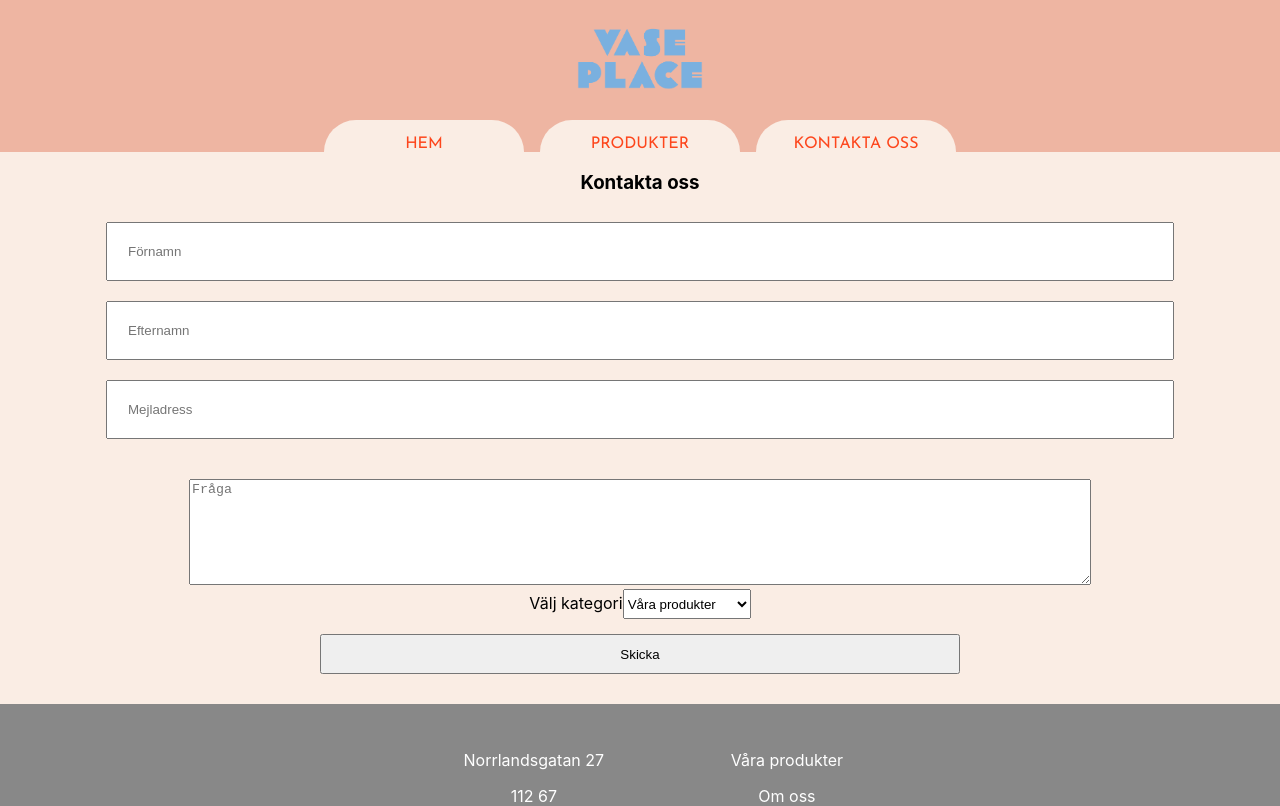
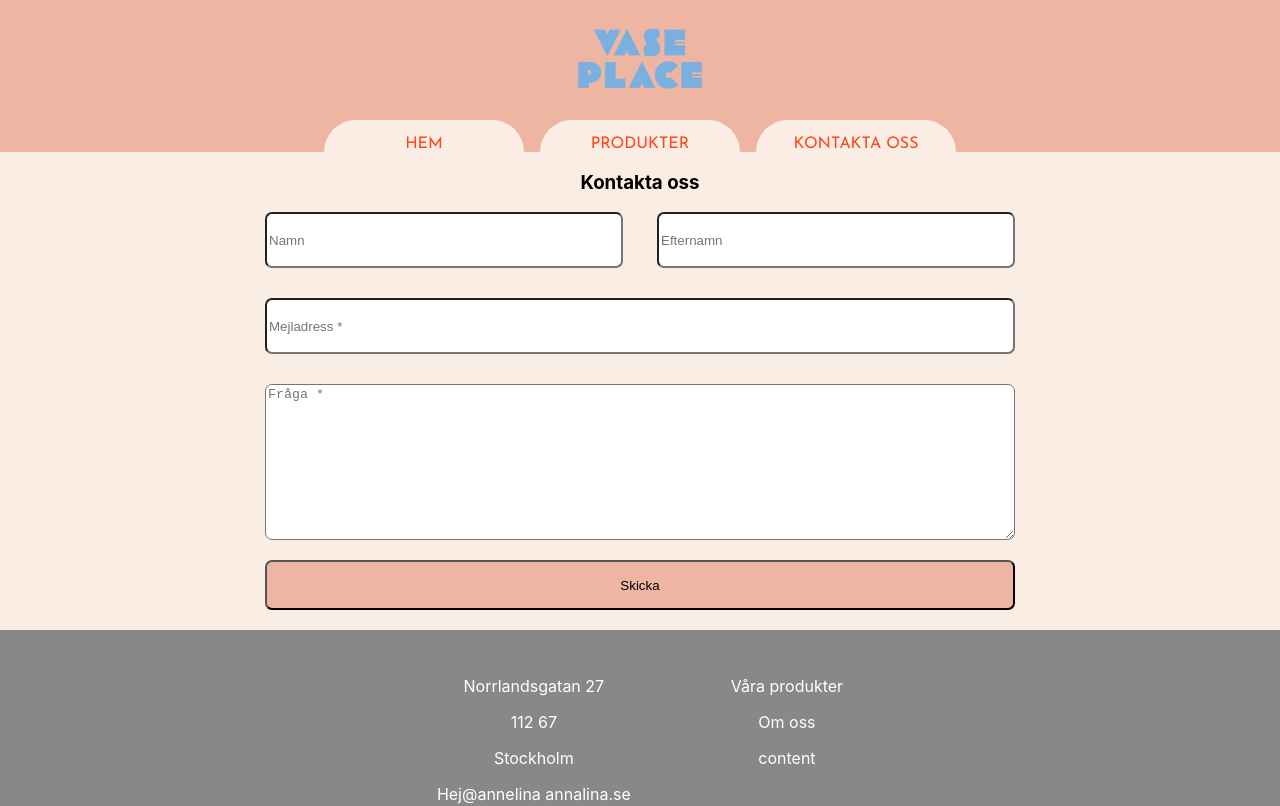
Before and after one commit to annamcn98/Examensarbete-2023, a React (Create React App) app: page /Kontakt in a window 1280 px wide. Shown: the top 806 px of the page. Built offline with nearby package versions, Linux system fonts and the light colour scheme; what @woocommerce/woocommerce-rest-api would draw is missing.

Commit message:
Styling ok

```diff
--- a/src/pages/Kontakt.js
+++ b/src/pages/Kontakt.js
@@ -3,58 +3,75 @@ import styled from 'styled-components'
 
 function Kontakt() {
   return (
-    <form>
+    <Form>
         <h3>Kontakta oss</h3>
-        <Input placeholder="Förnamn" />
+        <Divflex>
+        <Input placeholder="Namn" />
         <Input placeholder="Efternamn" />
-        <Input placeholder="Mejladress" />
-        <Textarea placeholder="Fråga" />
-        <br></br>
-
-        <label>Välj kategori</label>
-      <Select>
-        <option>Våra produkter</option>
-        <br></br>
-        <option>Samarbeta med oss</option>
-        <option>Jobba hos oss</option>
-
-      </Select>
-      <br></br>
+        </Divflex>
+        <Flex2>
+        <Inputmejl placeholder="Mejladress *" />
+        <Textarea placeholder="Fråga *" />
+        </Flex2>
         <Button>Skicka</Button>
-        </form>
+        </Form>
   )
 }
 
 export default Kontakt
 
 const Input = styled.input`
-padding: 10px;
-width: 80%;
-padding: 20px;
-margin: 10px;
+height: 50px;
+width: 350px;
+border-radius: 7px;
+`
 
+const Inputmejl = styled.input`
+height: 50px;
+width: 742px;
+border-radius: 7px;
+margin-bottom:30px;
+margin-top:30px;
 `
 
 const Textarea = styled.textarea`
-margin-top:30px;
-width: 70%;
-height:100px;
+height:150px;
+width: 744px;
+border-radius: 7px;
+margin-bottom: 20px;
+`
 
+const Button = styled.button`
+width: 100%;
+height: 50px;
+border-radius: 7px;
+margin-bottom: 20px;
+background-color: #EEB5A2;
+&:hover {
+ background-color: #FAEDE4;
+}
+`
 
+const Divflex = styled.div`
+display:flex;
+justify-content: space-between;
+width:100%;
 `
- const Select = styled.select`
-width: 10%;
-height: 30px;
-margin: auto;
 
+const Flex2 = styled.div`
+display:flex;
+justify-content: center;
+flex-direction:column;
 `
-const Button = styled.button`
-width: 50%;
-height: 40px;
-margin-top: 15px;
-margin-bottom: 30px;
 
+const Form = styled.form`
+display:flex;
+justify-content: center;
+width: 750px;
+flex-direction:column;
+margin:auto;
 `
+
 
 
 
```
